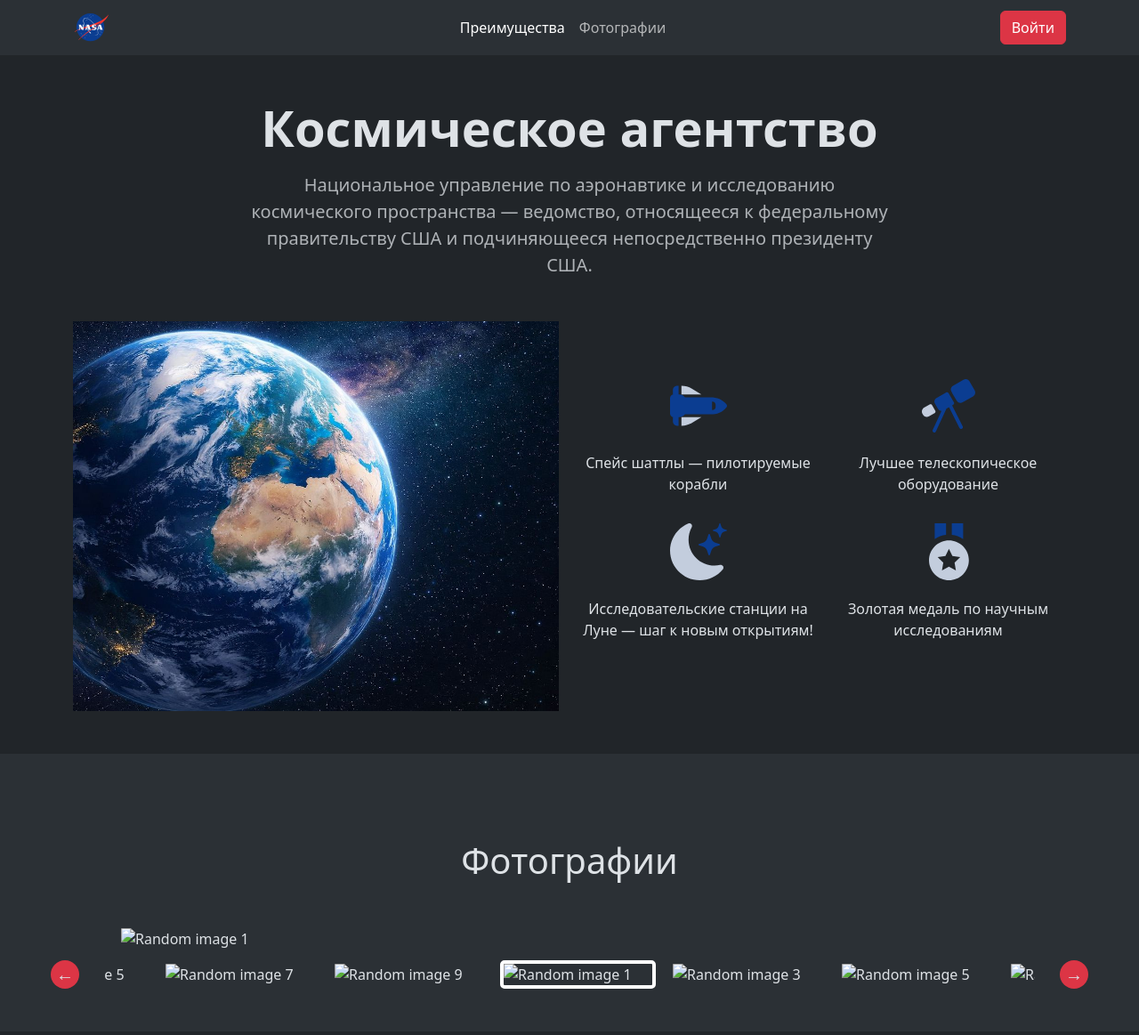
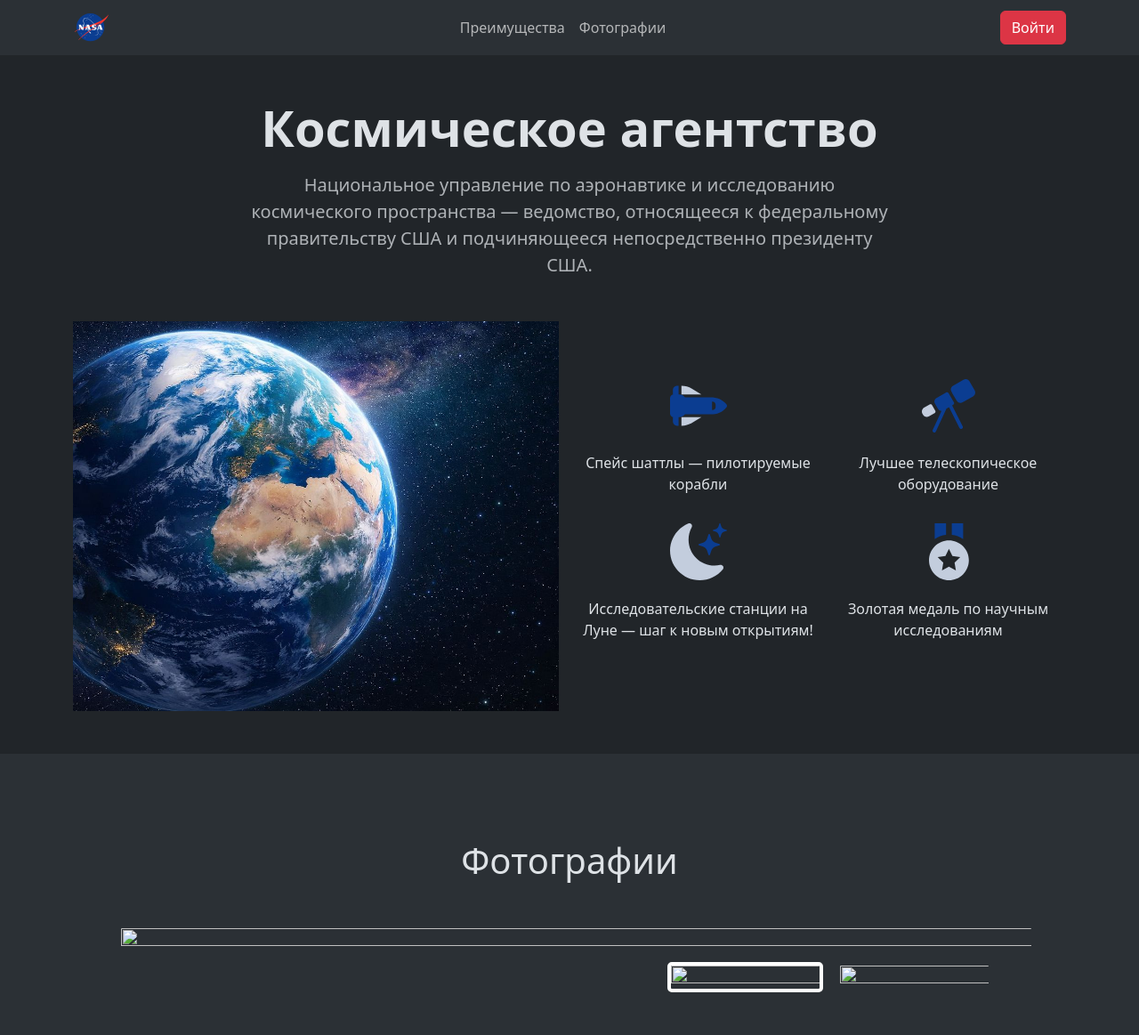
Before and after one commit to ArtichaTM/OfferDjango, a Django app: page / in a window 1280 px wide. Shown: the whole page at 89% size. Before the commit the page ends 1111 px from the top, so only its background shows below. Run offline with Django 5.2, Linux system fonts and the light colour scheme; tables that the repository leaves empty hold one stand-in row (values such as "Sample post"); some libraries are stand-ins or nearby versions; some web fonts are replaced.

Commit message:
Implemented images of slick in about.html

```diff
--- a/about/static/about/css/about.css
+++ b/about/static/about/css/about.css
@@ -49,7 +49,15 @@
   font-size: 20px;
 }
 
+.slick-arrow:focus,
 .slick-arrow:hover {
-  border-color: var(--bs-danger-subtle);
-  background-color: rgba(220, 53, 69, 0.1);
+  background-color: var(--bs-danger);
+  color: var(--bs-body-color);
 }
+
+#photo {
+  max-height: 400px;
+}
+#photo > div {
+  max-height: 400px;
+}
--- a/about/templates/about/about.html
+++ b/about/templates/about/about.html
@@ -1,5 +1,5 @@
 {% extends "./base.html" %}
-{% load static %}
+{% load static thumbnail %}
 
 {% block header %}
 {{ block.super }}
@@ -59,35 +59,29 @@
   </div>
 </div>
 
+{% if images %}
 <div class="bg-body-tertiary py-5" id="photo">
     <div class="container gap-5">
         <h1 class="my-5 text-center">Фотографии</h1>
         <div class="slider mx-auto">
-            <img src="https://placeholder.pagebee.io/api/plain/100/100"  alt="Random image 1">
-            <img src="https://placeholder.pagebee.io/api/plain/300/100"  alt="Random image 3">
-            <img src="https://placeholder.pagebee.io/api/plain/500/100"  alt="Random image 5">
-            <img src="https://placeholder.pagebee.io/api/plain/700/100"  alt="Random image 7">
-            <img src="https://placeholder.pagebee.io/api/plain/900/100"  alt="Random image 9">
-            <img src="https://placeholder.pagebee.io/api/plain/100/100"  alt="Random image 1">
-            <img src="https://placeholder.pagebee.io/api/plain/300/300"  alt="Random image 3">
-            <img src="https://placeholder.pagebee.io/api/plain/500/500"  alt="Random image 5">
-            <img src="https://placeholder.pagebee.io/api/plain/700/700"  alt="Random image 7">
-            <img src="https://placeholder.pagebee.io/api/plain/900/900"  alt="Random image 9">
+            {% for image in images %}
+                <img src="{% thumbnail image.logo 500x500 crop %}">
+            {% endfor %}
+            {% for image in images %}
+                <img src="{% thumbnail image.logo 100x100 crop %}">
+            {% endfor %}
         </div>
         <div class="slider-nav mt-2">
-            <img src="https://placeholder.pagebee.io/api/plain/100/100"  alt="Random image 1">
-            <img src="https://placeholder.pagebee.io/api/plain/300/100"  alt="Random image 3">
-            <img src="https://placeholder.pagebee.io/api/plain/500/100"  alt="Random image 5">
-            <img src="https://placeholder.pagebee.io/api/plain/700/100"  alt="Random image 7">
-            <img src="https://placeholder.pagebee.io/api/plain/900/100"  alt="Random image 9">
-            <img src="https://placeholder.pagebee.io/api/plain/100/100"  alt="Random image 1">
-            <img src="https://placeholder.pagebee.io/api/plain/300/300"  alt="Random image 3">
-            <img src="https://placeholder.pagebee.io/api/plain/500/500"  alt="Random image 5">
-            <img src="https://placeholder.pagebee.io/api/plain/700/700"  alt="Random image 7">
-            <img src="https://placeholder.pagebee.io/api/plain/900/900"  alt="Random image 9">
+            {% for image in images %}
+                <img src="{% thumbnail image.logo 100x100 crop %}">
+            {% endfor %}
+            {% for image in images %}
+                <img src="{% thumbnail image.logo 100x100 crop %}">
+            {% endfor %}
         </div>
     </div>
 </div>
+{% endif %}
 
 </main>
 {% endblock body %}
--- a/templates/base.html
+++ b/templates/base.html
@@ -38,16 +38,21 @@
     <div class="collapse navbar-collapse" id="mainNav">
       <ul class="navbar-nav mx-auto mb-2 mb-lg-0">
         <li class="nav-item">
-          <a class="nav-link active" href="#">Преимущества</a>
+          <a class="nav-link" href="#advantages">Преимущества</a>
         </li>
         <li class="nav-item">
-          <a class="nav-link" href="#">Фотографии</a>
+          <a class="nav-link" href="#photo">Фотографии</a>
         </li>
       </ul>
     </div>
 
+
     <div class="d-flex">
-      <a class="btn btn-primary bg-danger border-danger" href="/login/">Войти</a>
+      {% if user.is_anonymous %}
+      <a class="btn btn-primary bg-danger border-danger" href="{% url 'admin:login' %}">Войти</a>
+      {% else %}
+      <a class="btn btn-primary bg-danger border-danger" href="{% url 'admin:index' %}">Управление</a>
+      {% endif %}
     </div>
   </div>
 </nav>
```
Also changed, not shown: README.md.
